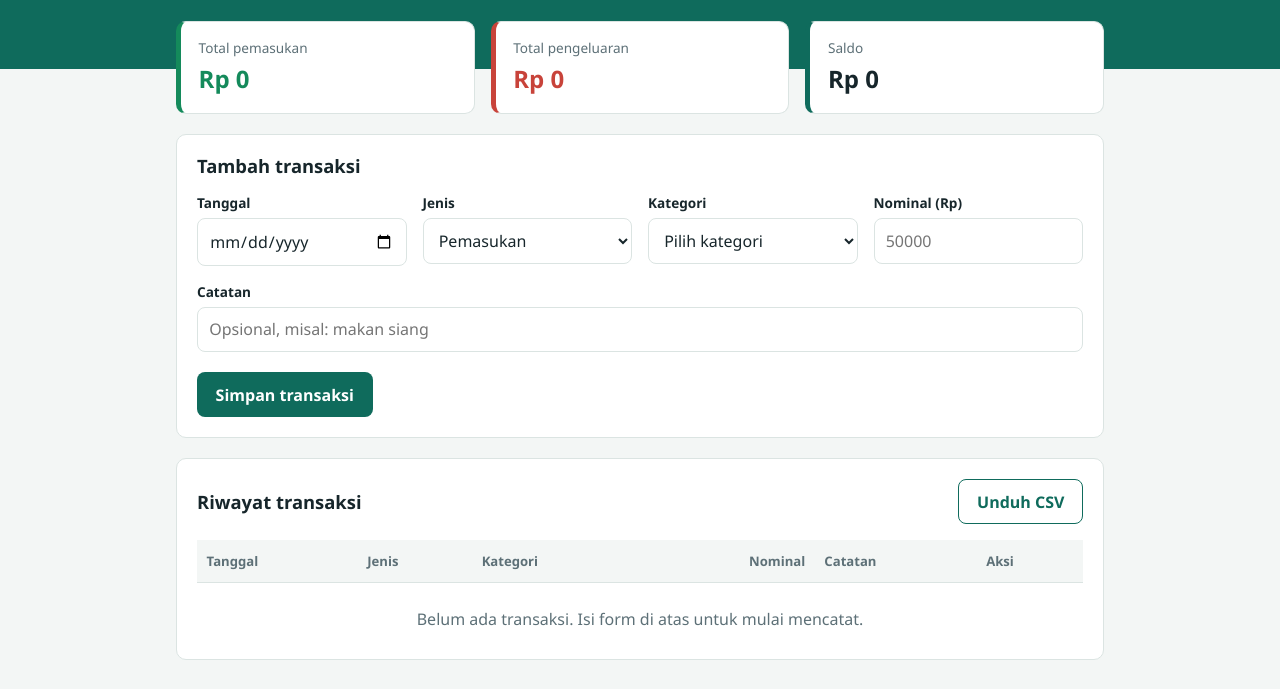
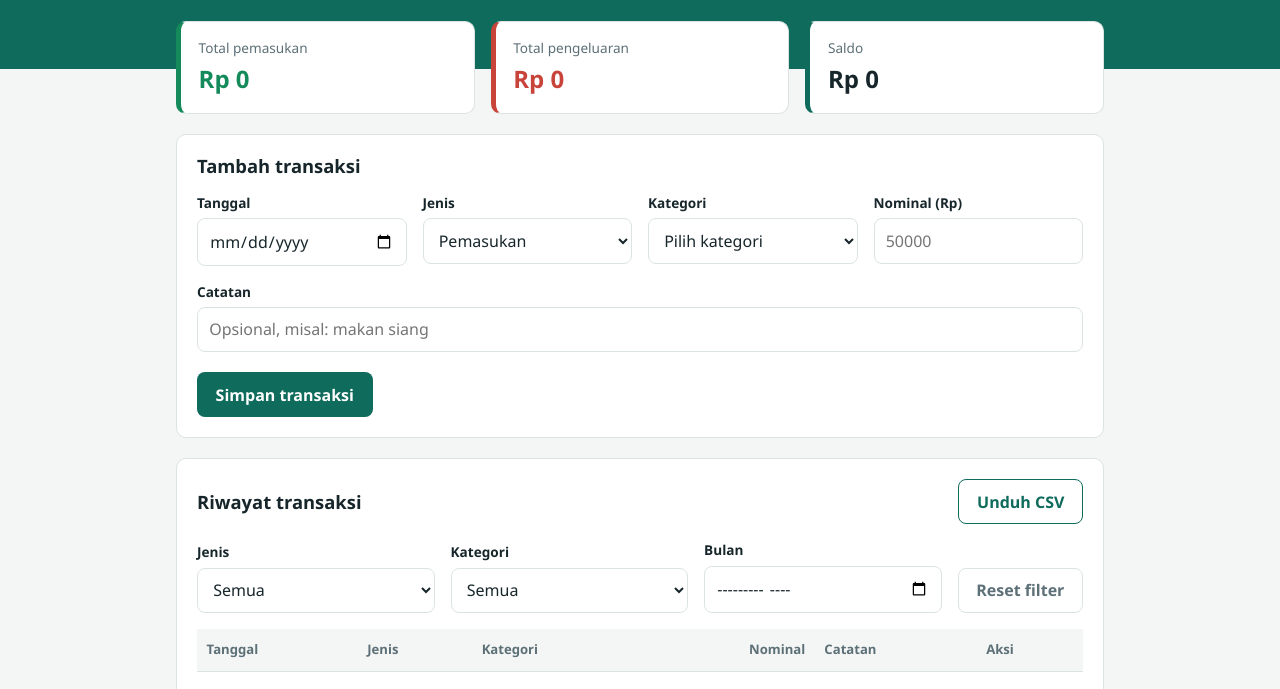
Before and after one commit to emilnajmil/kalkulator-keuangan, a plain HTML site: page index.html in a window 1280 px wide. Shown: the part 108-797 px from the top of the page. Drawn offline with nearby package versions, Linux system fonts and the light colour scheme.

Commit message:
feat(ui): tambah area filter dan canvas grafik

```diff
--- a/index.html
+++ b/index.html
@@ -95,7 +95,29 @@
         <button type="button" id="btn-export-csv" class="btn btn-outline">Unduh CSV</button>
       </div>
 
-      <!-- [FILTER] -->
+            <!-- FILTER (Anggota 3) -->
+      <div class="filters">
+        <div class="field">
+          <label for="filter-jenis">Jenis</label>
+          <select id="filter-jenis">
+            <option value="semua">Semua</option>
+            <option value="pemasukan">Pemasukan</option>
+            <option value="pengeluaran">Pengeluaran</option>
+          </select>
+        </div>
+        <div class="field">
+          <label for="filter-kategori">Kategori</label>
+          <select id="filter-kategori">
+            <option value="semua">Semua</option>
+            <!-- opsi kategori lain diisi lewat JS atau disalin dari form -->
+          </select>
+        </div>
+        <div class="field">
+          <label for="filter-bulan">Bulan</label>
+          <input type="month" id="filter-bulan">
+        </div>
+        <button type="button" id="btn-reset-filter" class="btn btn-ghost">Reset filter</button>
+      </div>
 
       <div class="table-wrap">
         <table id="tabel-transaksi">
--- a/style.css
+++ b/style.css
@@ -170,3 +170,18 @@ th { font-size: .82rem; color: var(--muted); font-weight: 600; background: var(-
 
 .empty-state { text-align: center; color: var(--muted); padding: 1.5rem 0 .5rem; margin: 0; }
 .empty-state[hidden] { display: none; }  /* JS: sembunyikan jika ada data */
+
+/* ===== Grafik ===== */
+.charts { display: grid; grid-template-columns: 1fr 1fr; gap: 1.25rem; }
+.chart-box { margin: 0; }
+.chart-box figcaption { font-weight: 600; font-size: .9rem; margin-bottom: .5rem; }
+.chart-canvas { position: relative; height: 260px; }
+
+/* ===== Filter ===== */
+.filters {
+  display: grid;
+  grid-template-columns: repeat(3, 1fr) auto;
+  gap: 1rem;
+  align-items: end;
+  margin-bottom: 1rem;
+}
```
